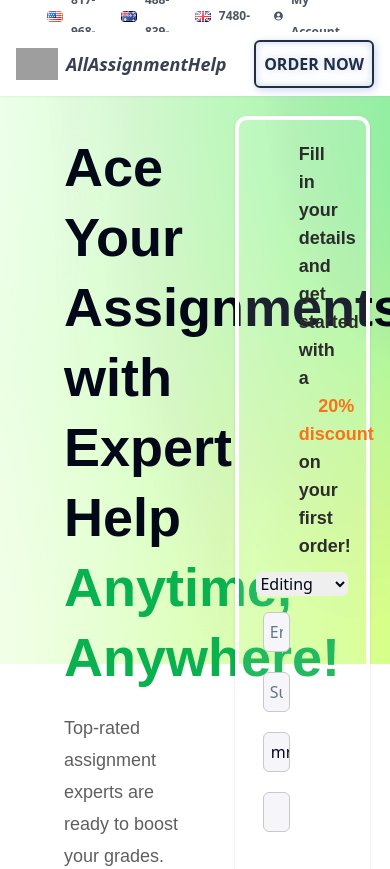
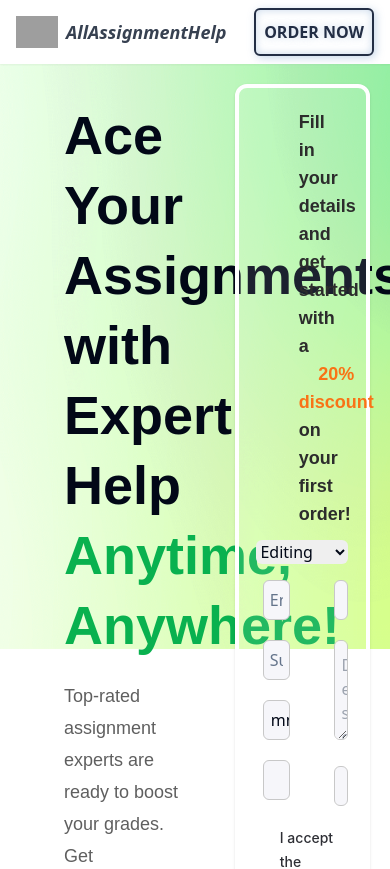
Before and after one commit to mohdyasirarman/All-Assignment-Help, a Next.js app: page / in a window 390 px wide. Shown: the top 869 px of the page. Built offline with nearby package versions, Linux system fonts and the light colour scheme; grey boxes are pictures that could not be loaded.

Commit message:
flag component is removed

```diff
--- a/src/components/landing-page/assignmentHelpHero.tsx
+++ b/src/components/landing-page/assignmentHelpHero.tsx
@@ -1,11 +1,9 @@
-import Flags from "@/components/common/flags";
 import HeroSection from "@/components/landing-page/heroSection";
 import LandingPageNavbar from "@/components/landing-page/landingPageNavbar";
 
 export default function AssignmentHelp() {
   return (
     <>
-      <Flags />
       <LandingPageNavbar />
       <HeroSection />
     </>
--- a/src/components/landing-page/heroSection.tsx
+++ b/src/components/landing-page/heroSection.tsx
@@ -14,7 +14,7 @@
 
   return (
     <>
-      <div className="w-full h-[568px] bg-hero-pattern bg-cover bg-center bg-no-repeat absolute top-24 left-0"></div>
+      <div className="w-full h-[585px] bg-hero-pattern bg-cover bg-center bg-no-repeat absolute top-18 left-0"></div>
       <div className="w-full">
         <div className="container px-4 lg:w-[1400px] mx-auto flex flex-col lg:flex-row gap-5 lg:gap-0">
           <div className="w-full flex justify-between pt-4 pb-4 relative">
@@ -104,7 +104,7 @@
                   </div>
                 </div>
                 {/* Input */}
-                <div className="flex flex-col lg:flex-row gap-5">
+                <div className="flex  lg:flex-row gap-5">
                   <div className="pl-1 pr-1 w-2/4">
                     <div className="w-full px-2 mb-5 block relative ">
                       <Input
```
